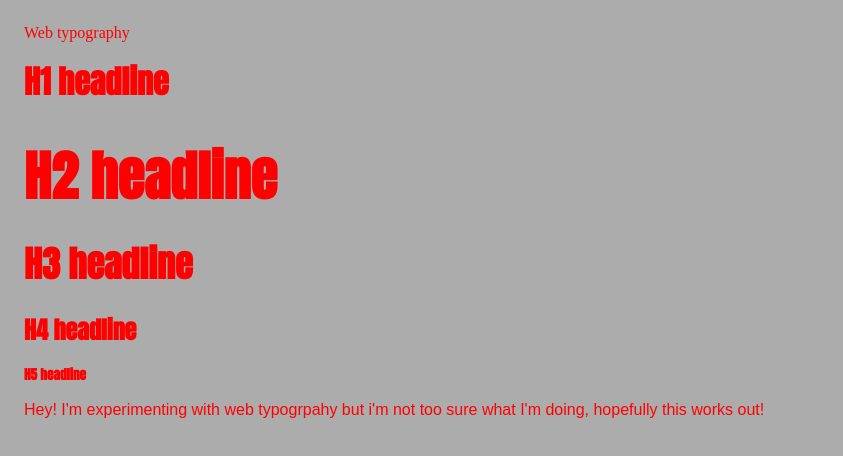
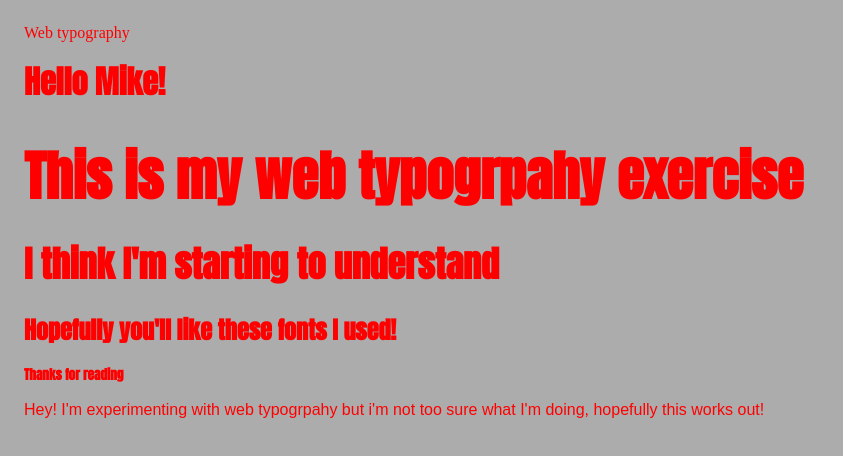
Before and after one commit to vicky42119/Web_typography, a website built with Parcel: page index.html in a window 1280 px wide. Shown: the whole page, without its empty margins (0-843 px from the left). Built offline with nearby package versions, Linux system fonts and the light colour scheme.

Commit message:
Update index.html

```diff
--- a/index.html
+++ b/index.html
@@ -33,11 +33,11 @@
       <header>Web typography</header>
     </div>
     <section class="Body">
-      <h1 class="body">H1 headline</h1>
-      <h2 class="body">H2 headline</h2>
-      <h3 class="bodyy">H3 headline</h3>
-      <h4 class="body">H4 headline</h4>
-      <h5 class="body">H5 headline</h5>
+      <h1 class="body">Hello Mike!</h1>
+      <h2 class="body">This is my web typogrpahy exercise</h2>
+      <h3 class="bodyy">I think I'm starting to understand</h3>
+      <h4 class="body">Hopefully you'll like these fonts I used!</h4>
+      <h5 class="body">Thanks for reading</h5>
       <p>Hey! I'm experimenting with web typogrpahy but i'm not too sure what I'm doing, hopefully this works out!</p>
     </section>
     <div class="Footer"></div>
```
